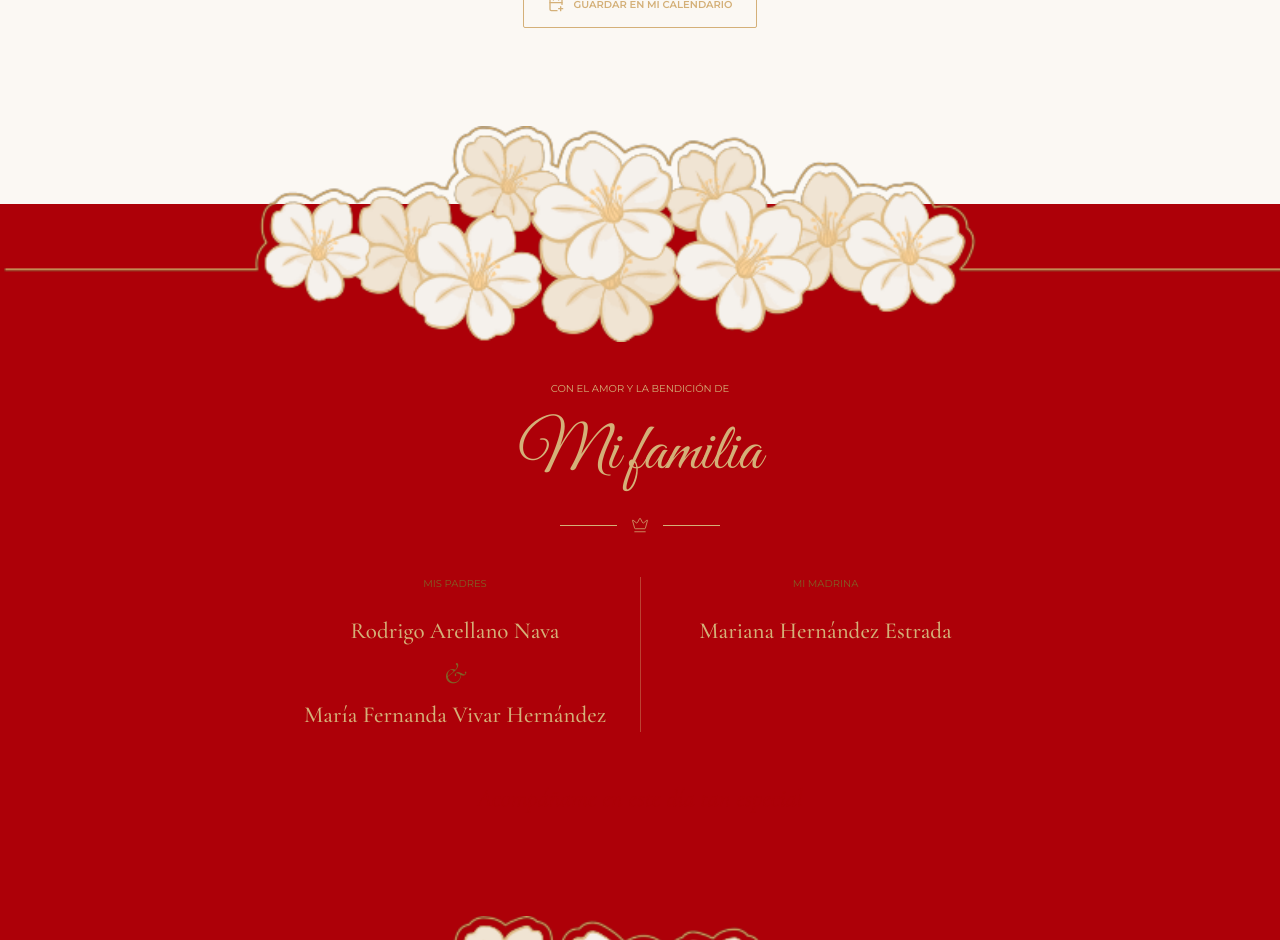
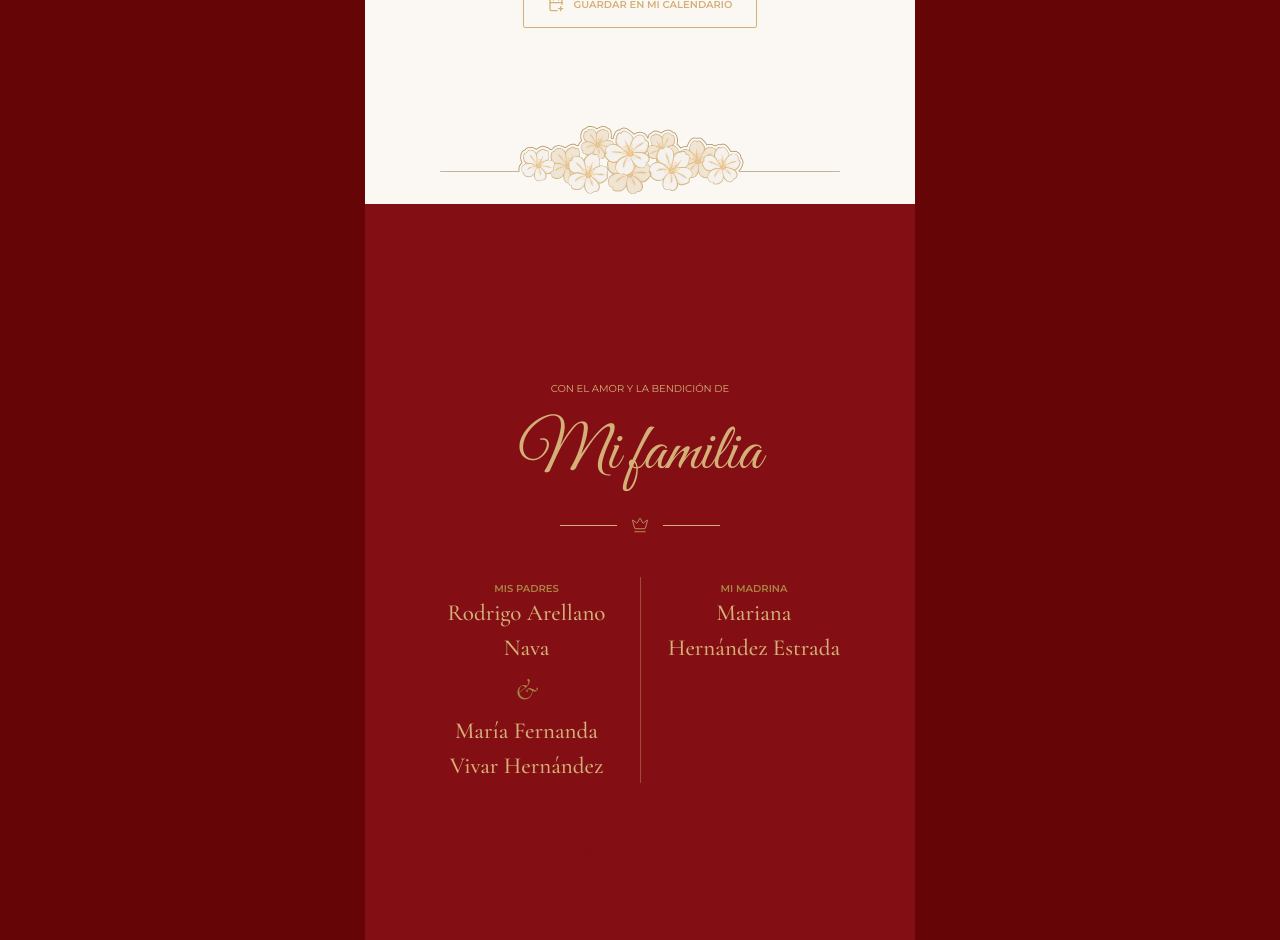
Before and after one commit to Magux14/xv-vale, a React (Vite) app: page / in a window 1280 px wide. Shown: the part 1860-2800 px from the top of the page. Built offline with nearby package versions, Linux system fonts and the light colour scheme.

Commit message:
fix: modo móvil siempre fix: colores letras

```diff
--- a/src/components/invitation-section/invitation-section.scss
+++ b/src/components/invitation-section/invitation-section.scss
@@ -3,23 +3,83 @@
   padding: 88px 24px;
   text-align: center;
 
-  &--paper { background: var(--paper); }
-  &--wine { background: var(--wine); color: var(--gold); }
-  &__inner { max-width: 980px; margin: 0 auto; }
-  &__header { margin-bottom: 40px; }
-  &__eyebrow { margin-bottom: 16px; font-size: 10px; text-transform: uppercase; line-height: 1.8; }
-  &__title { color: var(--wine); font: 400 66px/1.2 var(--script); }
-  &--wine &__title { color: var(--gold); }
-  &__divider { display: flex; align-items: center; gap: 14px; width: 160px; height: 24px; margin: 20px auto 0; color: var(--gold-dark); }
-  &__divider::before, &__divider::after { content: ''; flex: 1; border-top: 1px solid var(--gold); }
-  &--wine &__divider { color: var(--gold); }
-  &__flowers-separator {position: absolute; margin-left: -20px; margin-top: 10px; z-index: 1; width: 100vw;}
+  &--paper {
+    background: var(--paper);
+  }
+
+  &--wine {
+    background: var(--wine);
+    color: var(--gold);
+  }
+
+  &__inner {
+    max-width: 980px;
+    margin: 0 auto;
+  }
+
+  &__header {
+    margin-bottom: 40px;
+  }
+
+  &__eyebrow {
+    margin-bottom: 16px;
+    font-size: 10px;
+    text-transform: uppercase;
+    line-height: 1.8;
+  }
+
+  &__title {
+    color: var(--wine);
+    font: 400 66px/1.2 var(--script);
+  }
+
+  &--wine &__title {
+    color: var(--gold);
+  }
+
+  &__divider {
+    display: flex;
+    align-items: center;
+    gap: 14px;
+    width: 160px;
+    height: 24px;
+    margin: 20px auto 0;
+    color: var(--gold-dark);
+  }
+
+  &__divider::before,
+  &__divider::after {
+    content: '';
+    flex: 1;
+    border-top: 1px solid var(--gold);
+  }
+
+  &--wine &__divider {
+    color: var(--gold);
+  }
+
+  &__flowers-separator {
+    position: absolute;
+    left: 0;
+    right: 0;
+    margin: auto;
+    margin-top: 10px;
+    z-index: 1;
+    width: 100vw;
+    max-width: 400px;
+  }
 }
 
 @media (max-width: 600px) {
   .invitation-section {
     padding: 64px 24px;
-    &__title { font-size: 52px; }
-    &__header { margin-bottom: 32px; }
+
+    &__title {
+      font-size: 52px;
+    }
+
+    &__header {
+      margin-bottom: 32px;
+    }
   }
 }
--- a/src/components/invitation/invitation.jsx
+++ b/src/components/invitation/invitation.jsx
@@ -24,7 +24,7 @@ export default function Invitation() {
   return (
     <>
       <a className="invitation__skip" href="#celebration">Ir a la invitación</a>
-      <header className="invitation__hero">
+      <header className="invitation__hero" style={{ background: '#AD0008' }}>
         <img className="invitation__hero-image" src="./images/hero.png" alt="Valeria con su vestido color rojo y su corona de XV años" fetchPriority="high" width="1599" height="899" />
         <nav className="invitation__nav" aria-label="Navegación principal">
           <a className="invitation__monogram" href="#">{event.initials}<span>· XV ·</span></a>
@@ -70,7 +70,7 @@ export default function Invitation() {
           <div className="invitation__family">
             {[['Mis padres', event.parents], ['Mi madrina', event.godparents]].map(([title, names]) => (
               <div className="invitation__family-group" key={title}>
-                <p className="invitation__family-label">{title}</p>
+                <strong className="invitation__family-label">{title}</strong>
                 <p className="invitation__family-name">{names[0]}</p>
                 {
                   names[1] &&
--- a/src/main.jsx
+++ b/src/main.jsx
@@ -4,7 +4,12 @@ import './styles/global.scss'
 import Invitation from './components/invitation/invitation.jsx'
 
 createRoot(document.getElementById('root')).render(
-  <StrictMode>
-    <Invitation />
-  </StrictMode>,
+
+  <div className="global-container">
+    <StrictMode>
+      <div className="global-container__content">
+        <Invitation />
+      </div>
+    </StrictMode>,
+  </div>
 )
--- a/src/styles/global.scss
+++ b/src/styles/global.scss
@@ -5,30 +5,103 @@
   font-synthesis: none;
   text-rendering: optimizeLegibility;
   -webkit-font-smoothing: antialiased;
-  --wine: #AD0008;
+  --wine: #830f14;
   --wine-dark: #450507;
   --gold: #d4b078;
-  --gold-dark: #806026;
+  --gold-dark: #aa8541;
   --paper: #fbf8f3;
   --serif: 'Cormorant Garamond', Georgia, serif;
   --script: 'Great Vibes', cursive;
 }
 
-* { box-sizing: border-box; }
-html { scroll-behavior: smooth; scroll-padding-top: 24px; }
-body { margin: 0; min-width: 320px; }
-body:has(dialog[open]) { overflow: hidden; }
-button, input, select { font: inherit; }
-button, a, input, select { -webkit-tap-highlight-color: transparent; }
-button, a { touch-action: manipulation; }
-button { cursor: pointer; }
-button:disabled { cursor: wait; }
-a { color: inherit; }
-img { display: block; max-width: 100%; }
-button, input, select, a { &:focus-visible { outline: 2px solid var(--gold); outline-offset: 5px; } }
-button { color: inherit; }
-h1, h2, h3, p { margin: 0; }
-::selection { background: var(--gold); color: var(--wine-dark); }
+* {
+  box-sizing: border-box;
+}
+
+html {
+  scroll-behavior: smooth;
+  scroll-padding-top: 24px;
+}
+
+.global-container {
+  display: flex;
+  flex-direction: column;
+  align-items: center;
+
+  &__content {
+    max-width: 550px;
+  }
+}
+
+body {
+  margin: 0;
+  min-width: 320px;
+}
+
+body:has(dialog[open]) {
+  overflow: hidden;
+}
+
+button,
+input,
+select {
+  font: inherit;
+}
+
+button,
+a,
+input,
+select {
+  -webkit-tap-highlight-color: transparent;
+}
+
+button,
+a {
+  touch-action: manipulation;
+}
+
+button {
+  cursor: pointer;
+}
+
+button:disabled {
+  cursor: wait;
+}
+
+a {
+  color: inherit;
+}
+
+img {
+  display: block;
+  max-width: 100%;
+}
+
+button,
+input,
+select,
+a {
+  &:focus-visible {
+    outline: 2px solid var(--gold);
+    outline-offset: 5px;
+  }
+}
+
+button {
+  color: inherit;
+}
+
+h1,
+h2,
+h3,
+p {
+  margin: 0;
+}
+
+::selection {
+  background: var(--gold);
+  color: var(--wine-dark);
+}
 
 .button {
   display: inline-flex;
@@ -49,14 +122,41 @@ h1, h2, h3, p { margin: 0; }
   text-transform: uppercase;
   transition: background 180ms ease, color 180ms ease;
 
-  &:hover { background: var(--gold); color: var(--wine-dark); }
-  &--wine { border-color: var(--wine); background: var(--wine); color: var(--paper); }
-  &--wine:hover { background: var(--wine-dark); color: white; }
-  &--gold { background: var(--gold); color: var(--wine-dark); }
-  &--gold:hover { background: #e9cfa6; }
+  &:hover {
+    background: var(--gold);
+    color: var(--wine-dark);
+  }
+
+  &--wine {
+    border-color: var(--wine);
+    background: var(--wine);
+    color: var(--paper);
+  }
+
+  &--wine:hover {
+    background: var(--wine-dark);
+    color: white;
+  }
+
+  &--gold {
+    background: var(--gold);
+    color: var(--wine-dark);
+  }
+
+  &--gold:hover {
+    background: #e9cfa6;
+  }
 }
 
 @media (prefers-reduced-motion: reduce) {
-  html { scroll-behavior: auto; }
-  *, *::before, *::after { animation: none !important; transition: none !important; }
+  html {
+    scroll-behavior: auto;
+  }
+
+  *,
+  *::before,
+  *::after {
+    animation: none !important;
+    transition: none !important;
+  }
 }
```
